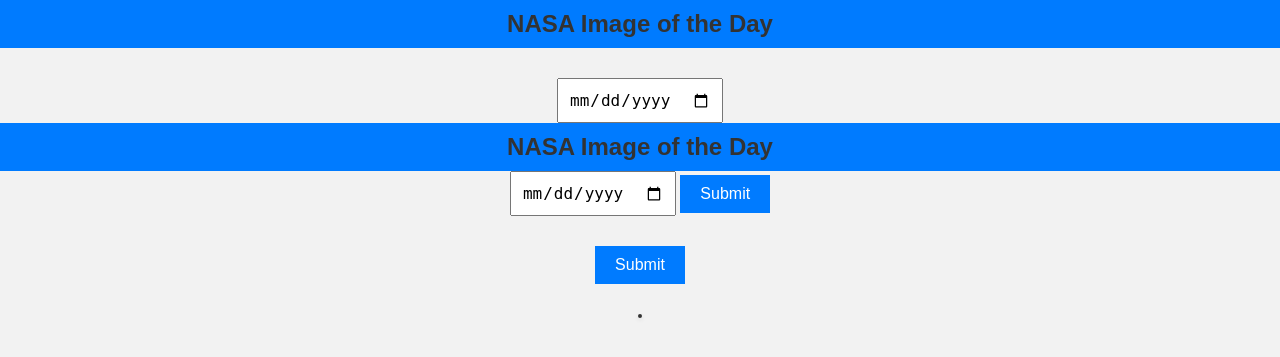
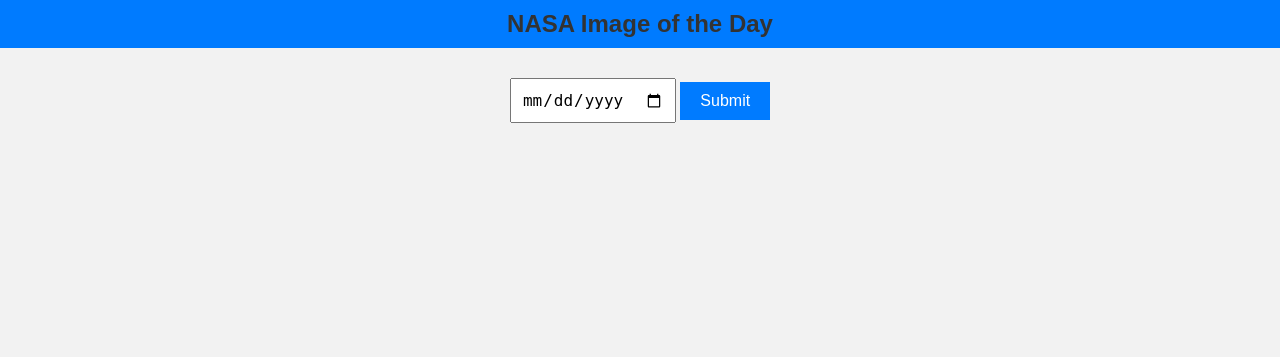
Before and after one commit to Raz-Dahan/flask-websites, a Flask app: page / in a window 1280 px wide. Shown: the top 357 px of the page. Run offline with Flask 2, Linux system fonts and the light colour scheme.

Commit message:
Update index.html

```diff
--- a/NASA-flask/templates/index.html
+++ b/NASA-flask/templates/index.html
@@ -1,15 +1,4 @@
 <!DOCTYPE html>
-<html>
-<head>
-    <title>NASA Image of the Day</title>
-    <link rel="stylesheet" type="text/css" href="{{ url_for('static', filename='style.css') }}">
-</head>
-<body>
-    <div class="title-bar">
-        <h1>NASA Image of the Day</h1>
-    </div>
-    <form method="POST" action="/">
-        <input type="date" name="date" required><!DOCTYPE html>
 <html>
 <head>
     <title>NASA Image of the Day</title>
@@ -28,25 +17,12 @@
             <div class="floating-photo">
                 <img src="{{ image_url }}" alt="NASA Image of the Day">
             </div>
-            <div class="center-photo">
-                <img src="{{ image_url }}" alt="NASA Image of the Day" class="today-photo">
-            </div>
         {% endif %}
     </div>
+    {% if image_url %}
+        <div class="center-photo">
+            <img src="{{ image_url }}" alt="NASA Image of the Day" class="today-photo">
+        </div>
+    {% endif %}
 </body>
 </html>
-
-        <button type="submit">Submit</button>
-    </form>
-    <div class="image-container">
-        <div class="floating-photo">
-            {% if image_url %}
-                <img src="{{ image_url }}" alt="NASA Image of the Day">
-            {% endif %}
-        </div>
-        {% if image_url %}
-            <img src="{{ image_url }}" alt="NASA Image of the Day" class="today-photo">
-        {% endif %}
-    </div>
-</body>
-</html>
```
